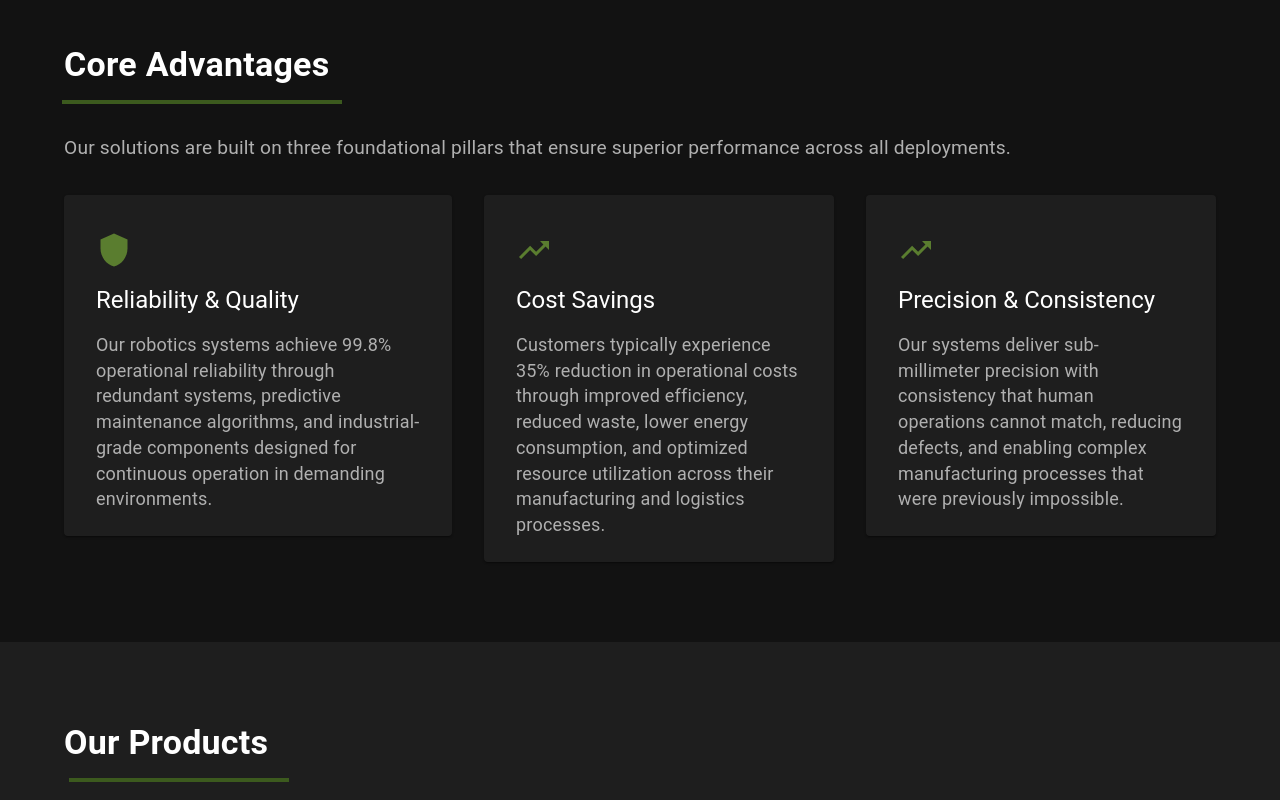
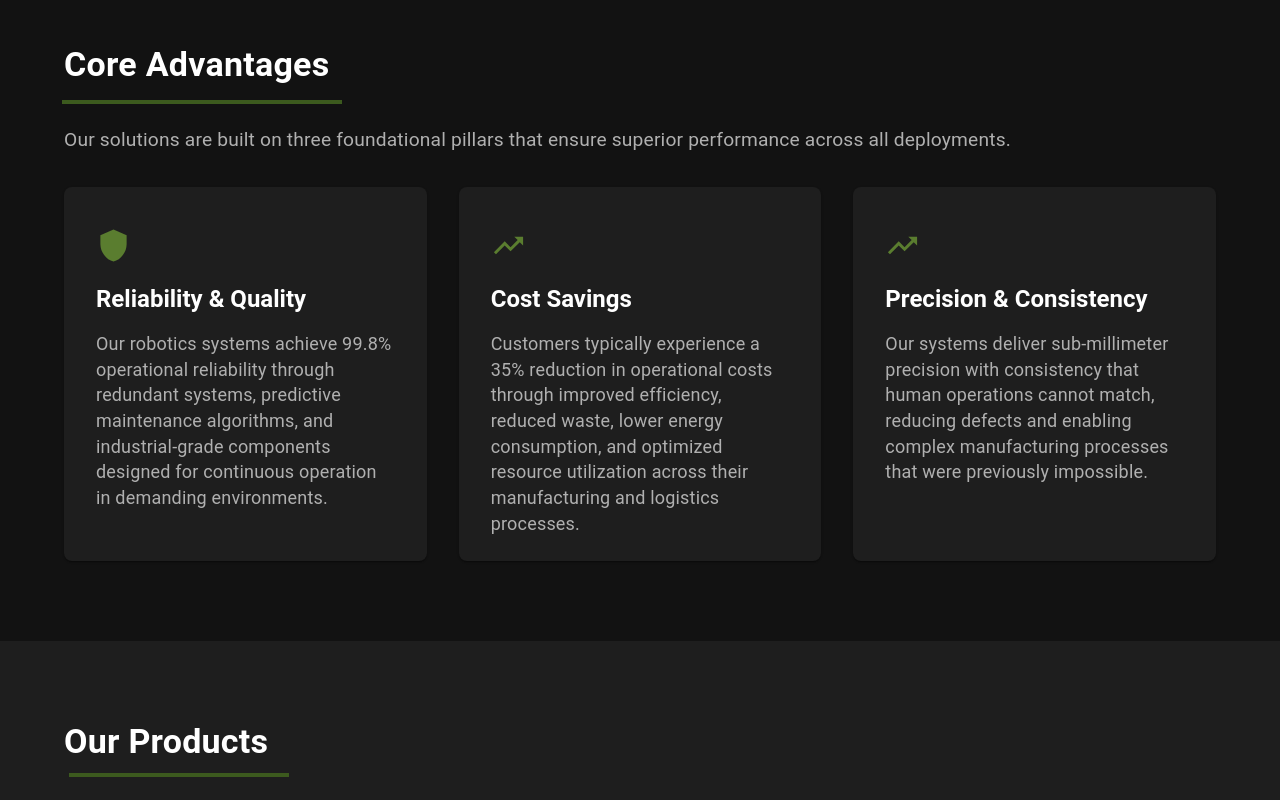
Before and after one commit to Quantum-007/Landing-Page, a Next.js app: page / in a window 1280 px wide. Shown: the part 1760-2560 px from the top of the page. Built offline with nearby package versions, Linux system fonts and the light colour scheme; no server answers.

Commit message:
Added remaining changes

```diff
--- a/src/components/home/molecules/CoreAdvantages.tsx
+++ b/src/components/home/molecules/CoreAdvantages.tsx
@@ -4,25 +4,46 @@ import {
   TrendingUp as TrendingUpIcon,
 } from '@mui/icons-material';
 
+const advantages = [
+  {
+    title: 'Reliability & Quality',
+    description:
+      'Our robotics systems achieve 99.8% operational reliability through redundant systems, predictive maintenance algorithms, and industrial-grade components designed for continuous operation in demanding environments.',
+    icon: <ShieldIcon fontSize="large" />,
+  },
+  {
+    title: 'Cost Savings',
+    description:
+      'Customers typically experience a 35% reduction in operational costs through improved efficiency, reduced waste, lower energy consumption, and optimized resource utilization across their manufacturing and logistics processes.',
+    icon: <TrendingUpIcon fontSize="large" />,
+  },
+  {
+    title: 'Precision & Consistency',
+    description:
+      'Our systems deliver sub-millimeter precision with consistency that human operations cannot match, reducing defects and enabling complex manufacturing processes that were previously impossible.',
+    icon: <TrendingUpIcon fontSize="large" />,
+  },
+];
+
 const CoreAdvantages = () => {
   return (
-    <Box id="features" className="py-20" sx={{ backgroundColor: '#121212' }}>
+    <Box id="features" sx={{ py: 10, backgroundColor: '#121212' }}>
       <Container>
         <Typography
           variant="h4"
           fontWeight="600"
-          className="text-3xl text-start font-bold pb-2 relative"
           sx={{
+            pb: 1,
             position: 'relative',
             '&::after': {
               left: '12%',
+              height: '4px',
               content: '""',
-              height: '4px',
               width: '280px',
               bottom: '-10px',
               position: 'absolute',
+              backgroundColor: '#3c5a1e',
               transform: 'translateX(-50%)',
-              backgroundColor: '#3c5a1e',
             },
           }}
         >
@@ -31,14 +52,7 @@ const CoreAdvantages = () => {
 
         <Typography
           variant="body1"
-          sx={{
-            mt: 5,
-            mx: 'auto',
-            maxWidth: 'xl',
-            color: '#b0b0b0',
-            textAlign: 'start',
-            fontSize: '1.2rem',
-          }}
+          sx={{ mt: 4, maxWidth: 'xl', color: '#b0b0b0', fontSize: '1.2rem' }}
         >
           Our solutions are built on three foundational pillars that ensure
           superior performance across all deployments.
@@ -46,114 +60,42 @@ const CoreAdvantages = () => {
 
         <Box
           sx={{
+            mt: 4,
             gap: 4,
-            marginTop: 4,
             display: 'flex',
             flexWrap: 'wrap',
-            alignItems: 'flex-start',
             justifyContent: 'flex-start',
           }}
         >
+          {advantages.map(({ title, description, icon }, index) => (
             <Card
+              key={index}
               className="transition-transform duration-300 hover:-translate-y-2 hover:shadow-xl"
               sx={{
                 color: 'white',
+                display: 'flex',
+                borderRadius: 2,
                 flex: '1 1 300px',
+                flexDirection: 'column',
                 backgroundColor: '#1e1e1e',
               }}
             >
-            <CardContent sx={{ p: 4, textAlign: 'start' }}>
-              <Box className="text-4xl text-[#5a7d2f] mb-4">
-                <ShieldIcon fontSize="inherit" />
+              <CardContent sx={{ p: 4, flexGrow: 1 }}>
+                <Box sx={{ fontSize: '2rem', color: '#5a7d2f', mb: 2 }}>
+                  {icon}
                 </Box>
-              <Typography variant="h5" className="font-bold mb-3">
-                Reliability & Quality
+                <Typography variant="h5" sx={{ fontWeight: 'bold', mb: 2 }}>
+                  {title}
                 </Typography>
                 <Typography
                   variant="body2"
-                sx={{
-                  color: '#b0b0b0',
-                  textAlign: 'start',
-                  fontSize: '18px',
-                  marginTop: 2,
-                }}
+                  sx={{ color: '#b0b0b0', fontSize: '18px' }}
                 >
-                Our robotics systems achieve 99.8% operational reliability
-                through redundant systems, predictive maintenance algorithms,
-                and industrial-grade components designed for continuous
-                operation in demanding environments.
+                  {description}
                 </Typography>
               </CardContent>
             </Card>
-
-          <Card
-            className="transition-transform duration-300 hover:-translate-y-2 hover:shadow-xl"
-            sx={{
-              color: 'white',
-              flex: '1 1 300px',
-              maxWidth: '350px',
-              minHeight: '250px',
-              backgroundColor: '#1e1e1e',
-            }}
-          >
-            <CardContent sx={{ p: 4, textAlign: 'start' }}>
-              <Box className="text-4xl text-[#5a7d2f] mb-4">
-                <TrendingUpIcon fontSize="inherit" />
-              </Box>
-              <Typography variant="h5" className="font-bold mb-3">
-                Cost Savings
-              </Typography>
-              <Typography
-                variant="body2"
-                sx={{
-                  color: '#b0b0b0',
-                  textAlign: 'start',
-                  fontSize: '18px',
-                  marginTop: 2,
-                }}
-              >
-                Customers typically experience 35% reduction in operational
-                costs through improved efficiency, reduced waste, lower energy
-                consumption, and optimized resource utilization across their
-                manufacturing and logistics processes.
-              </Typography>
-            </CardContent>
-          </Card>
-
-          <Card
-            className="transition-transform duration-300 hover:-translate-y-2 hover:shadow-xl"
-            sx={{
-              backgroundColor: '#1e1e1e',
-              color: 'white',
-              flex: '1 1 300px',
-              maxWidth: '350px',
-              minHeight: '250px',
-            }}
-          >
-            <CardContent sx={{ p: 4, textAlign: 'start' }}>
-              <Box className="text-4xl text-[#5a7d2f] mb-4">
-                <TrendingUpIcon fontSize="inherit" />
-              </Box>
-
-              <Typography variant="h5" className="font-bold mb-3">
-                Precision & Consistency
-              </Typography>
-              <Typography
-                variant="body2"
-                sx={{
-                  color: '#b0b0b0',
-                  textAlign: 'start',
-                  fontSize: '18px',
-                  marginTop: 2,
-                }}
-              >
-                Our systems deliver sub- millimeter precision with consistency
-                that human operations cannot match, reducing defects, and
-                enabling complex manufacturing processes that were previously
-                impossible.
-              </Typography>
-            </CardContent>
-          </Card>
+          ))}
         </Box>
       </Container>
     </Box>
--- a/src/components/home/molecules/IndustrialAutomation.tsx
+++ b/src/components/home/molecules/IndustrialAutomation.tsx
@@ -63,7 +63,10 @@ const IndustrialAutomation = () => {
                     '&:hover': { bgcolor: '#2c6e31' },
                   }}
                 >
-                  Join Pilot Program *
+                  Join Pilot Program
+                  <span className="inline-block bg-green-600 text-white text-xs font-semibold px-2 py-1 ml-2 rounded animate-pulse">
+                    FREE
+                  </span>
                 </Button>
 
                 <Button
@@ -86,21 +89,26 @@ const IndustrialAutomation = () => {
                 <Box className="flex flex-col">
                   <Typography
                     variant="h4"
-                    className="text-4xl font-bold text-[#3c5a1e]"
+                    sx={{ fontWeight: 600 }}
+                    className="text-4xl text-[#3c5a1e]"
                   >
                     99.8%
                   </Typography>
+
                   <Typography variant="body2" className="text-[#b0b0b0]">
                     Operational Reliability
                   </Typography>
                 </Box>
+
                 <Box className="flex flex-col">
                   <Typography
                     variant="h4"
-                    className="text-4xl font-bold text-[#3c5a1e]"
+                    sx={{ fontWeight: 600 }}
+                    className="text-4xl text-[#3c5a1e]"
                   >
                     35%
                   </Typography>
+
                   <Typography variant="body2" className="text-[#b0b0b0]">
                     Average Cost Reduction
                   </Typography>
--- a/src/components/home/molecules/OurProducts.tsx
+++ b/src/components/home/molecules/OurProducts.tsx
@@ -29,7 +29,7 @@ const OurProducts = () => {
         <Typography
           variant="h4"
           fontWeight="600"
-          className="text-3xl text-start font-bold pb-2 text-white relative"
+          className="text-3xl text-start font-bold pb-1 text-white relative"
           sx={{
             position: 'relative',
             '&::after': {
@@ -39,8 +39,8 @@ const OurProducts = () => {
               width: '220px',
               bottom: '-10px',
               position: 'absolute',
+              backgroundColor: '#3c5a1e',
               transform: 'translateX(-50%)',
-              backgroundColor: '#3c5a1e',
             },
           }}
         >
--- a/src/components/home/molecules/QortexOs.tsx
+++ b/src/components/home/molecules/QortexOs.tsx
@@ -106,7 +106,6 @@ const QortexOS: React.FC = () => {
 
         <DeploymentComparison />
         <CodeComparison />
-
         <QortexDemo />
 
         <Grid container spacing={4} className="mt-16">
--- a/src/components/molecultes/Header.tsx
+++ b/src/components/molecultes/Header.tsx
@@ -109,7 +109,10 @@ const Header = () => {
                 '&:hover': { bgcolor: '#2c6e31' },
               }}
             >
-              Join Pilot Program *
+              Join Pilot Program
+              <span className="inline-block bg-green-600 text-white text-xs font-semibold px-2 py-1 ml-2 rounded animate-pulse">
+                FREE
+              </span>
             </Button>
           </Box>
 
```
Also changed, not shown: src/components/home/atoms/QortextDemo.tsx (+131 -17 lines), src/components/home/molecules/Contact.tsx (+5 -5 lines). Lines whose indentation alone changed are shown as unchanged.
